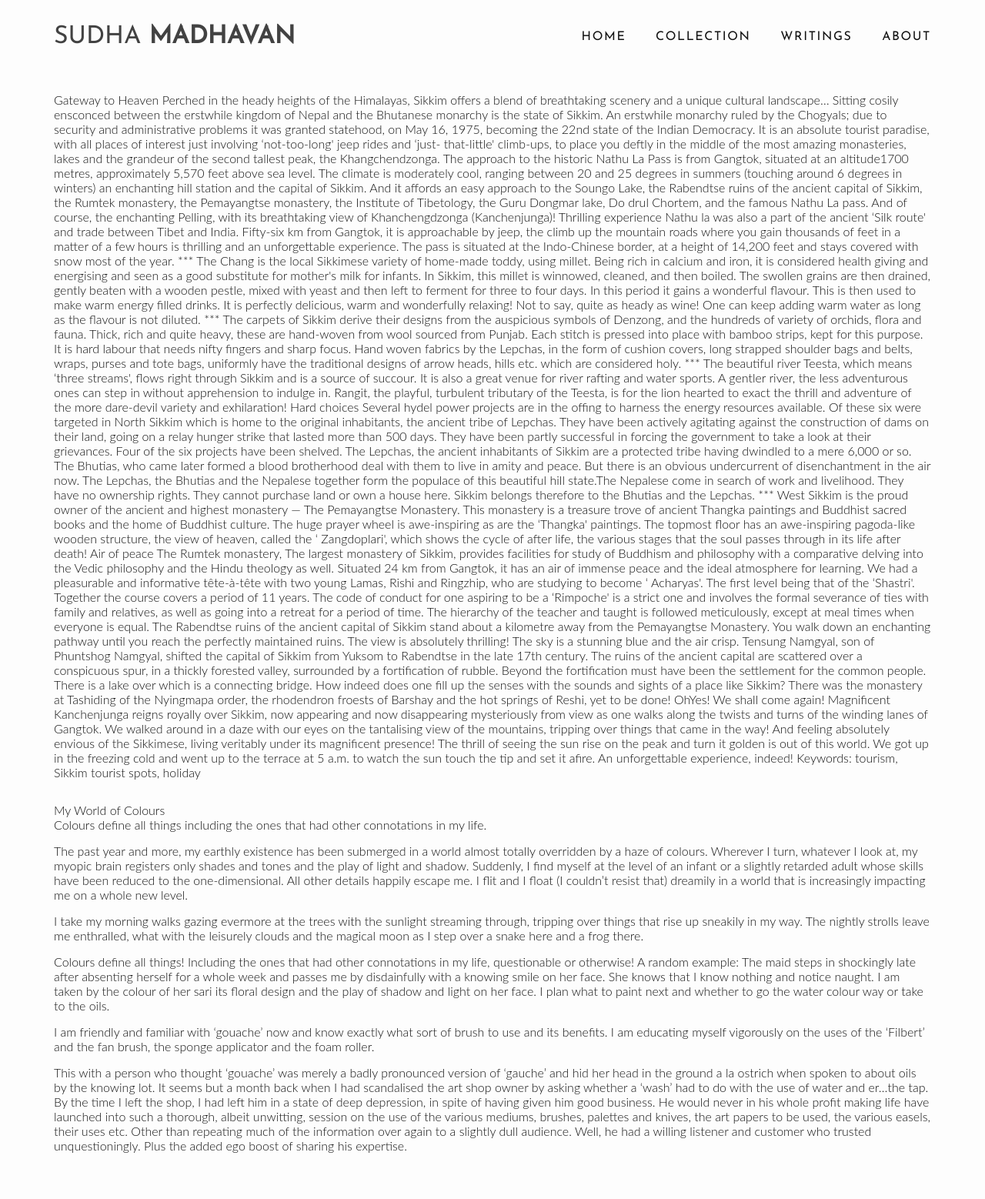
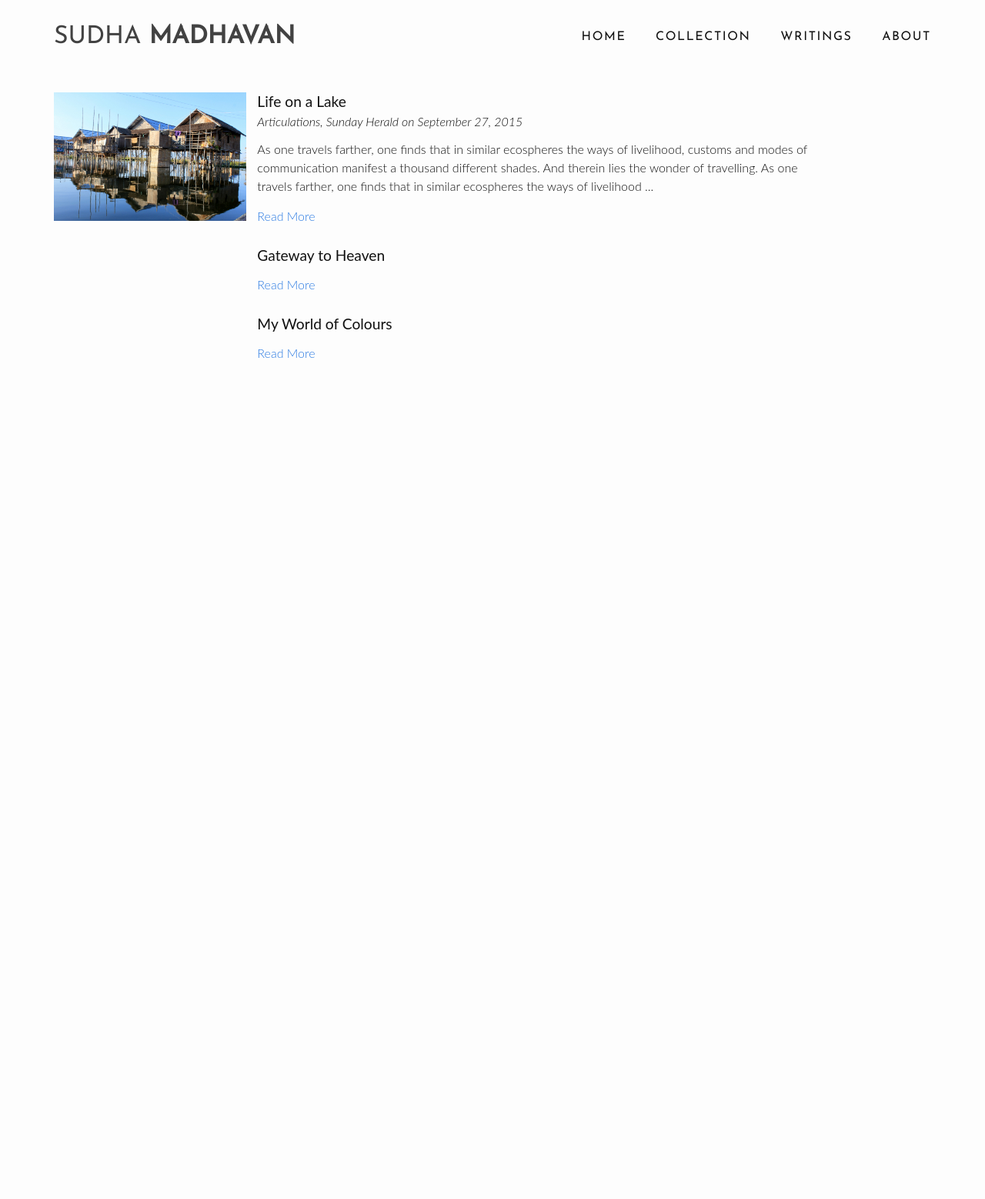
Before and after one commit to vasudhamadhavan/sudha, a Jekyll site: the page built from _posts/2009-07-20-my-world-of-colours.markdown, in a window 1280 px wide. Shown: the whole page at 77% size. Built offline with Jekyll 4.4.1, drawn with Linux system fonts in a browser that asks for light colours; some web fonts are replaced; after the commit the page ends 900 px from its top, so only the background shows below that.

Commit message:
Add blurb to writings index

```diff
--- a/_layouts/writings.html
+++ b/_layouts/writings.html
@@ -6,8 +6,21 @@ layout: default
   <ul class="post-list">
     {% for post in site.posts %}
       <li class="post-item">
-        {{ post.title }}
-        {{ post.content }}
+        <img class="post-item-image" src="{{ post.image_path }}" />
+        <div class="post-item-content">
+          <div class="post-item-content-title">
+            {{ post.title }}
+          </div>
+          <div class="post-item-content-published-in">
+            {{ post.published_in }}
+          </div>
+          <div class="post-item-content-blurb">
+            {{ post.blurb }}
+          </div>
+          <a href="#" class="post-item-content-read-more">
+            Read More
+          </a>
+        </div>
         <!-- <span class="post-item-meta surplus">{{ post.date | date: "%b %-d, %Y" }}</span> -->
         <!-- <h2>
           <a class="post-link" href="{{ post.url | prepend: site.baseurl }}">{{ post.title }}</a>
--- /dev/null
+++ b/_posts/2015-09-27-life-on-a-lake.markdown
@@ -0,0 +1,62 @@
+---
+layout: writings
+title:  "Life on a Lake"
+image_path: "/images/2015-09-27-life-on-a-lake.jpg"
+published_in: "Articulations, Sunday Herald on September 27, 2015"
+blurb: "As one travels farther, one finds that in similar ecospheres the ways of livelihood, customs and modes of communication manifest a thousand different shades. And therein lies the wonder of travelling. As one travels farther, one finds that in similar ecospheres the ways of livelihood ..."
+---
+
+As one travels farther, one finds that in similar ecospheres the ways of livelihood, customs and modes of communication manifest a thousand different shades. And therein lies the wonder of travelling.
+
+For me, the experience of life around Inle Lake in the Shan State of Myanmar  is one of mixed feelings.
+
+The unique biosphere of Inle Lake is located in the centre of the greatest depression in Myanmar�s Nyaungshwe Valley, situated between two mountain ranges, with River Salween flowing in between. With a length of 22 km, a width of 11 km, and an elevation of approximately 900 metres, it's considered the second-largest natural lake in the country.
+
+It's rich in a variety of fish (at least 20 different species of snails native to Inle), the foremost of which is the carp.
+
+The fishermen here use conical-framed gill fishing net with a narrow end, not less than seven to eight feet from top to bottom. They belong to the native Intha tribe and are known for their traditional method of fishing. They use both hands to handle the fishing spear to get the fish into the net, and manoeuvre the long paddle deftly,  with their legs twined around it.
+
+This is close to an acrobatic feat because they stand at the very edge of the bow.
+
+Floating farms
+
+The Inle Lake is remarkable for its unique method of farming. The crops are grown on �floating farms�, which are anchored at regular stretches to the shallower areas of the lake floor by long bamboo poles.
+
+The farming area itself is a moving entity, with a floor of strong, dry weeds and clusters of water Hyacinth (sea grass) bonded with mud, which is further strengthened by a mat of grass.
+
+These farms are about a metre thick and very stable though they appear deceptively fragile. The seedlings grow supported on canes. This structure allows the farms to perennially float on the water and to rise and fall with the water levels.
+
+The weed, unique to the lake, is gathered from the lake bottom and used as manure as well as beds for their farms.
+
+The crops? Well, tomatoes, cucumber, gourds, beans, cauliflower, peas, tobacco and flowers are grown in three crop cycles annually. These are used for local consumption and are sold in the �floating� markets.
+
+Tomato is a staple crop and presents itself rather creatively on salad plates in the restaurants fringing the lake area. It tastes delicious with a dressing of crushed and roasted sesame seeds and groundnuts.
+
+The Intha or �sons of the soil� are believed to be of Tibeto-Burmese descent, more specifically the Mons, who migrated to Southeast Asia from the Mongolian Plateau some 2,000 years ago. They are the followers of Theravada Buddhism, as are most Burmese.
+Lotuses grow in abundance on the lake and are used for an entirely novel purpose, unique to Inle. Lotus stems are snipped and the delicate fibre is pulled nimbly off the stems.
+
+These strands are then put together onto a spool (the Indian charkha), dyed with colours, and worked on the handlooms to produce scarves, shawls, stoles etc. It�s a labour-intensive industry and handled entirely by women. This is the famed Lotus Silk � the true ahimsa silk.
+
+Handmade paper cottage industry in the lake area is quite prominent. The young branches of the paper mulberry tree are stripped, soaked in water for a couple of days, and then boiled for six to eight hours. The finer ones are used for paper and the tougher ones are used to create umbrellas and fans.
+
+Once the boiling is done, the softened wood is beaten at length with a wooden mallet till a fine pulp emerges, which is then swished deftly. A wooden frame with a porous cotton backing is laid onto a shallow water tank, and the pulp (silky smooth by now) is poured onto the frame. The frame is put out to dry.
+
+The wet paper is often embellished with seasonal fresh leaves and flower petals, left to dry and then carefully prised from the frame. The result is enchanting translucent sheets of paper of excellent quality, strength and beauty.
+
+Silver work is of indigenous craftsmanship, and the silver of excellent quality is picked up as souvenirs.
+
+Cheroot-making is also a thriving cottage industry handled by women. There are variations in flavour � the star anis, tamarind and banana. They are rolled deftly by hand, the sides pasted with rice gum, flavoured tobacco poured then into the cylindrical chutes of leaf and tucked in.
+
+The Lotus Silk and the cheroots together account for the primary source of cash income for the Inthas.
+
+As you pass by on your boat, there are picturesque village homes on stilts, which means the mode of transport here is solely the boat, known as the sampan. There are approximately 17 villages around the lake.
+
+One of the religious attractions in the area is the Phaung Daw Oo Pagoda. It is said to be the most sacred in the southern Shan State, and one of the most famous shrines in the country.
+
+Two more pagodas found around the lake are Shwe Indein Pagoda and Alodaw Pauk Pagoda.
+
+Another experience of the gustatory variety is the Shan Noodles � the delightfully spicy rice noodles, aromatic with an abundance of sprouts, greens, spring onions, fermented sugarcane sauce and soy sauce powder. It�s both filling and nourishing.
+
+Imported seed varieties, increased use of pesticides and reducing oxygen levels are beginning to damage the unique ecosystem of the lake. The fish population faces serious threat and traditional farming is taking a hit.
+
+Intha fishermen, masters of the distinctive fishing, are becoming fewer in number.
--- /dev/null
+++ b/_sass/_post.scss
@@ -0,0 +1,35 @@
+.post-item {
+  margin-bottom: 30px;
+}
+
+.post-item-image {
+  width: 250px;
+  display: inline-block;
+  vertical-align: top;
+}
+
+.post-item-content {
+  margin-left: 10px;
+  display: inline-block;
+  width: 63%;
+}
+
+.post-item-content-title {
+  margin-bottom: 5px;
+  font-weight: bolder;
+  font-size: 1.2em;
+}
+
+.post-item-content-published-in {
+  font-style: italic;
+  margin-bottom: 15px;
+}
+
+.post-item-content-blurb {
+  line-height: 1.5em;
+  margin-bottom: 17px;
+}
+
+.post-item-content-read-more {
+  text-decoration: none;
+}
--- a/css/main.scss
+++ b/css/main.scss
@@ -51,5 +51,6 @@ $on-laptop:        800px;
         "about",
         "collection",
         "image_popup",
+        "post",
         "magnific-popup"
 ;
```
Also changed, not shown: images/2015-09-27-life-on-a-lake.jpg (added).
